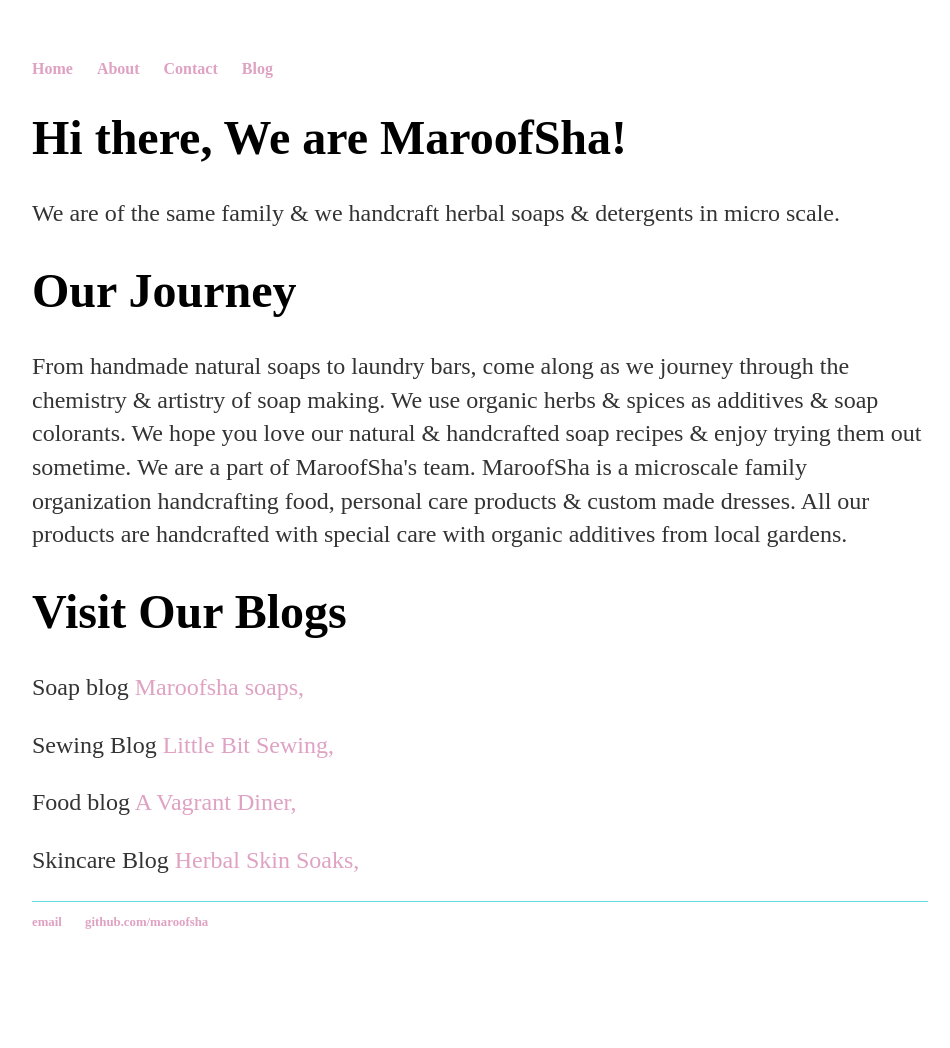
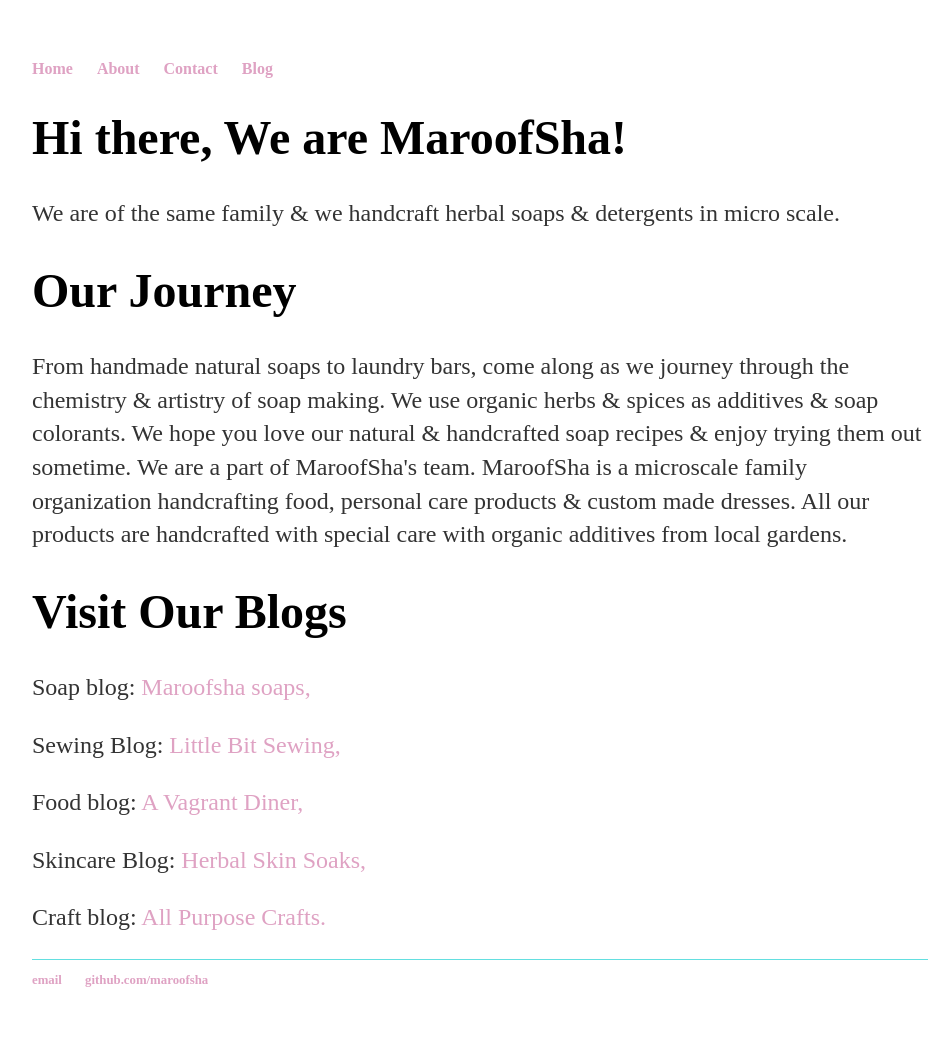
Before and after one commit to maroofsha/maroofsha.github.io, a Jekyll site: the page built from about.html, in a window 1280 px wide. Shown: the whole page, without its empty margins (160-1110 px from the left). Built offline with Jekyll 4.4.1, drawn with Linux system fonts in a browser that asks for light colours; before the commit the page ends 990 px from its top, so only the background shows below that.

Commit message:
Create about.html

```diff
--- a/about.html
+++ b/about.html
@@ -24,8 +24,9 @@ We hope you love our natural &amp; handcrafted soap recipes &amp; enjoy trying t
 
 
 
-  <p>Soap blog <a href="http://www.maroofshasoaps.com/" target="_blank">Maroofsha soaps,</a></p><p> Sewing Blog <a href="http://www.littlebitsewing.com/" target="_blank" >Little Bit Sewing,</a></p>
+  <p>Soap blog: <a href="http://www.maroofshasoaps.com/" target="_blank">Maroofsha soaps,</a></p><p> Sewing Blog: <a href="http://www.littlebitsewing.com/" target="_blank" >Little Bit Sewing,</a></p>
 
-<p>Food blog <a href="http://www.avagrantdiner.com/" target="_blank">A Vagrant Diner,</a></p> <p>Skincare Blog <a href="http://www.herbalskinsoaks.com/" target="_blank">Herbal Skin Soaks,</a></p>
+<p>Food blog: <a href="http://www.avagrantdiner.com/" target="_blank">A Vagrant Diner,</a></p> <p>Skincare Blog: <a href="http://www.herbalskinsoaks.blogspot.com/" target="_blank">Herbal Skin Soaks,</a></p>
+<p>Craft blog: <a href="http://www.allpurposecrafts.blogspot.com/" target="_blank">All Purpose Crafts.</a></p>
 
 </div><!-- /.blurb -->
```
